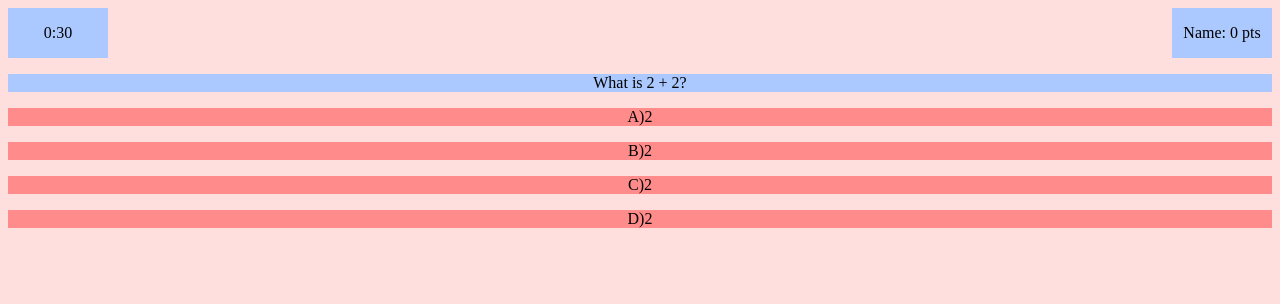
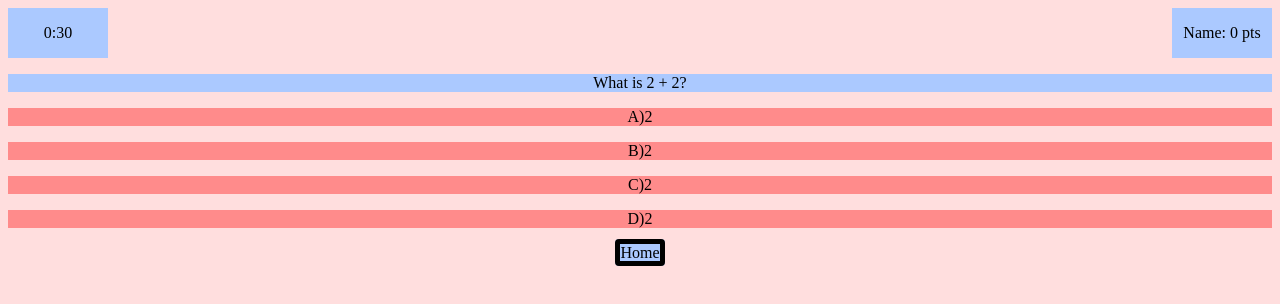
Before and after one commit to mickey-40/middlemathquiz.github.io, a plain HTML site: page game.html in a window 1280 px wide. Drawn offline with Linux system fonts and the light colour scheme.

```diff
--- a/game.css
+++ b/game.css
@@ -23,3 +23,14 @@
   justify-content: center;
   width: 100px;
 }
+.btn {
+  font-size: 12pt;
+  width: 30rem;
+  text-align: center;
+  margin-bottom: 1rem;
+  text-decoration: none;
+  color: #000000;
+  background-color: #ABC9FF;
+  border-radius: 4px;
+  border: 5px solid black;
+}
--- a/game.html
+++ b/game.html
@@ -34,6 +34,7 @@
     <div class="choicesContainer">
       <p>D)2</p>
     </div>
+    <a href="start.html" class="btn">Home</a>
 
 
     </div>
--- a/winning.css
+++ b/winning.css
@@ -27,3 +27,15 @@
   flex-wrap: wrap;
   font-size: 2rem;
  }
+
+ .btn {
+  font-size: 12pt;
+  width: 30rem;
+  text-align: center;
+  margin-bottom: 1rem;
+  text-decoration: none;
+  color: #000000;
+  background-color: #FFDEDE ;
+  border-radius: 4px;
+  border: 5px solid black;
+}
```
Also changed, not shown: winning.html (+1 -0 lines).
